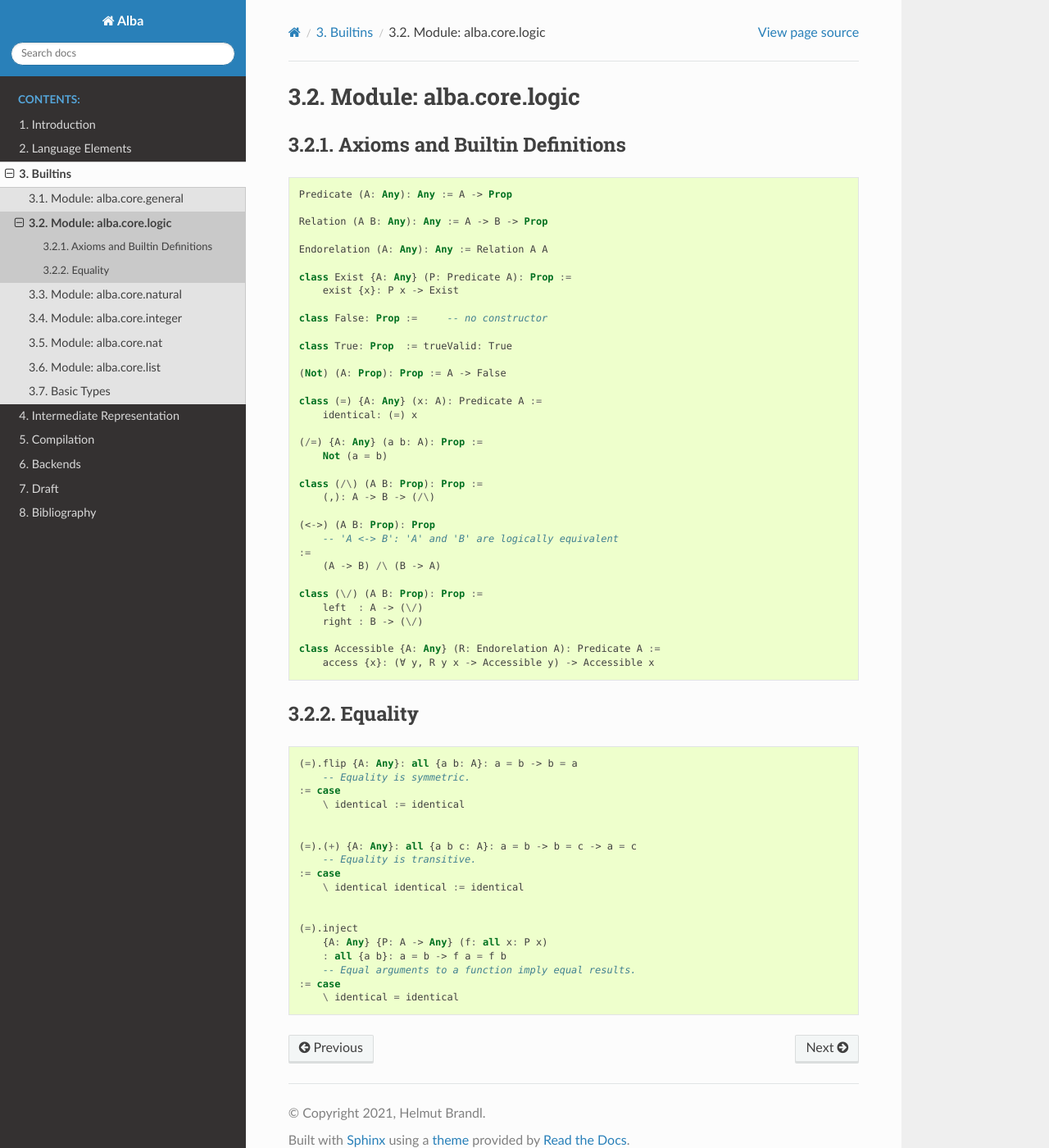
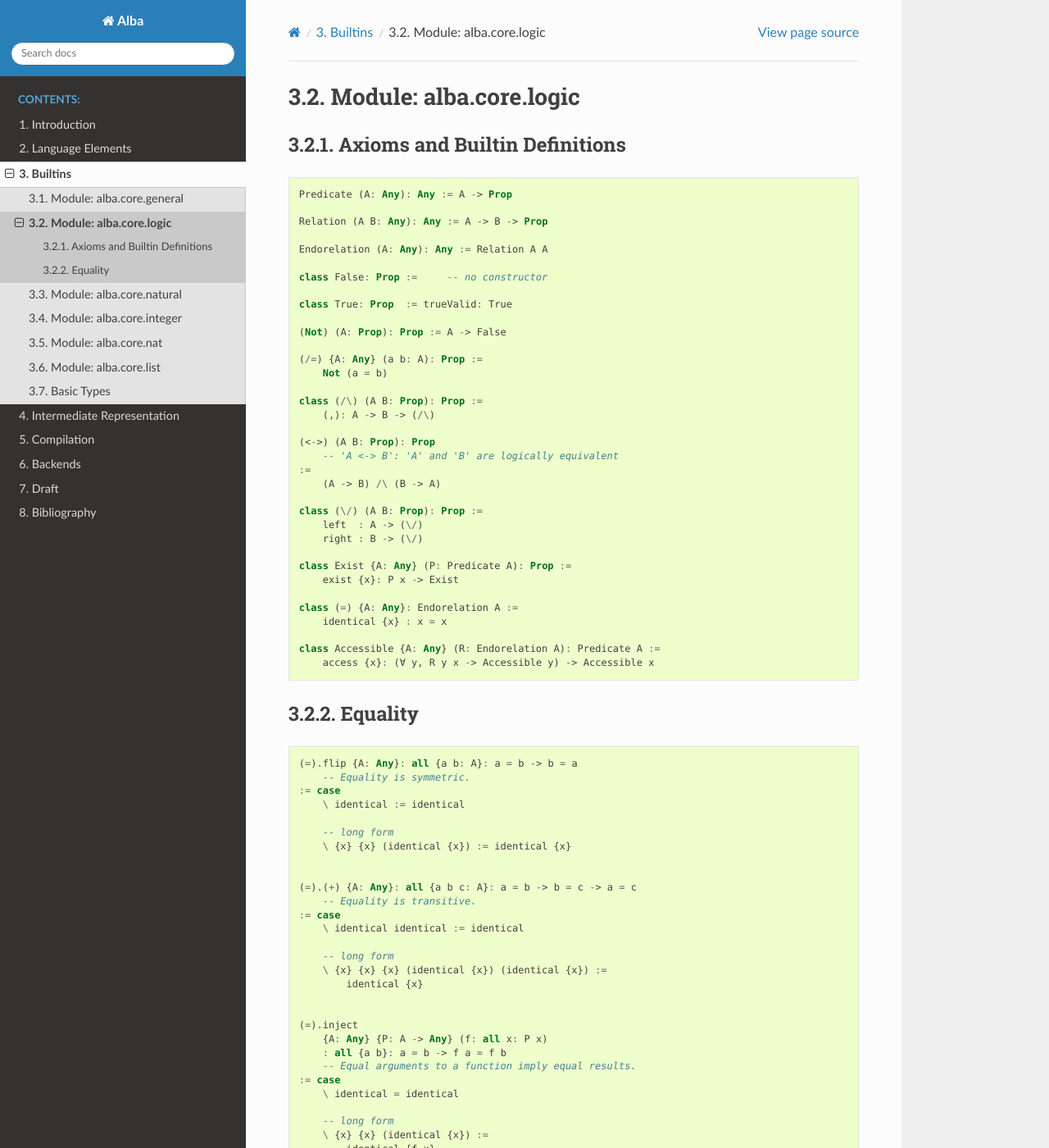
Before and after one commit to alba-lang/lang-spec, a Sphinx documentation site: the page built from sphinx/source/builtin/logic.rst, in a window 1280 px wide and 1400 px high. Shown: the whole window at 82% size. Built offline with Sphinx 7.4.7 and the Read the Docs theme 2.0.0, drawn with Linux system fonts in a browser that asks for light colours.

Commit message:
Changed definition of equality
Both operands of equality are now indices. Reason: It is more
straighforward and better inline with intution. Intuitively equality is
a relation.

	modified:   sphinx/source/builtin/logic.rst

```diff
--- a/sphinx/source/builtin/logic.rst
+++ b/sphinx/source/builtin/logic.rst
@@ -15,17 +15,11 @@ Axioms and Builtin Definitions
 
     Endorelation (A: Any): Any := Relation A A
 
-    class Exist {A: Any} (P: Predicate A): Prop :=
-        exist {x}: P x -> Exist
-
     class False: Prop :=     -- no constructor
 
     class True: Prop  := trueValid: True
 
     (Not) (A: Prop): Prop := A -> False
-
-    class (=) {A: Any} (x: A): Predicate A :=
-        identical: (=) x
 
     (/=) {A: Any} (a b: A): Prop :=
         Not (a = b)
@@ -41,6 +35,12 @@ Axioms and Builtin Definitions
     class (\/) (A B: Prop): Prop :=
         left  : A -> (\/)
         right : B -> (\/)
+
+    class Exist {A: Any} (P: Predicate A): Prop :=
+        exist {x}: P x -> Exist
+
+    class (=) {A: Any}: Endorelation A :=
+        identical {x} : x = x
 
     class Accessible {A: Any} (R: Endorelation A): Predicate A :=
         access {x}: (∀ y, R y x -> Accessible y) -> Accessible x
@@ -58,11 +58,18 @@ Equality
     := case
         \ identical := identical
 
+        -- long form
+        \ {x} {x} (identical {x}) := identical {x}
+
 
     (=).(+) {A: Any}: all {a b c: A}: a = b -> b = c -> a = c
         -- Equality is transitive.
     := case
         \ identical identical := identical
+
+        -- long form
+        \ {x} {x} {x} (identical {x}) (identical {x}) :=
+            identical {x}
 
 
     (=).inject
@@ -71,3 +78,7 @@ Equality
         -- Equal arguments to a function imply equal results.
     := case
         \ identical = identical
+
+        -- long form
+        \ {x} {x} (identical {x}) :=
+            identical {f x}
```
